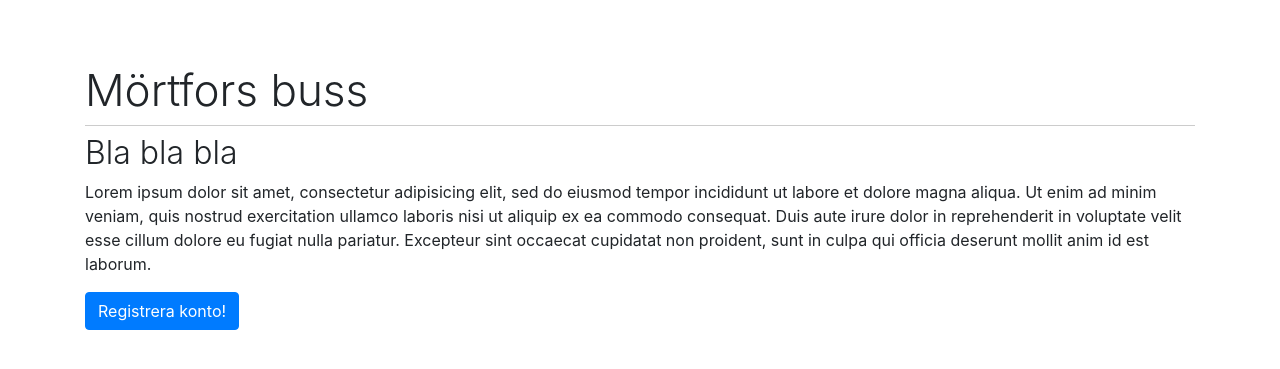
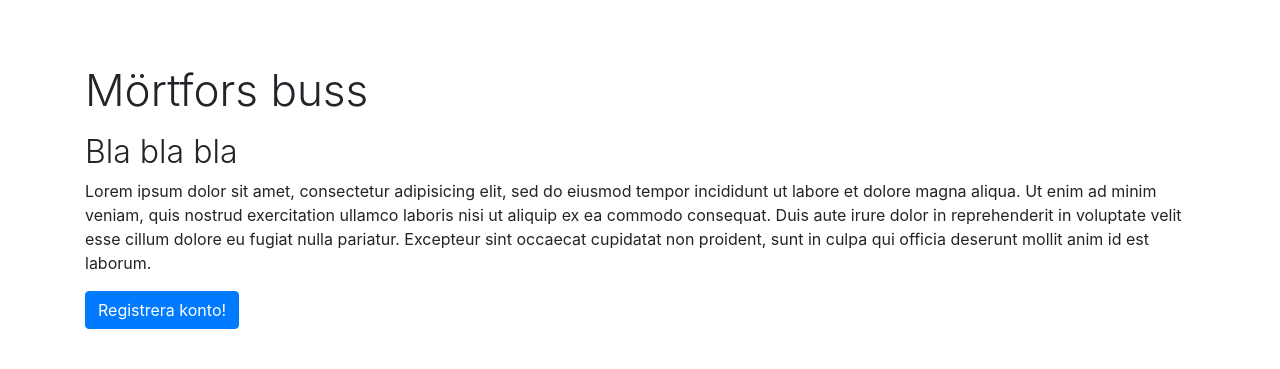
Before and after one commit to christopherlindberg1/mortfors-bus, a Flask app: page / in a window 1280 px wide. Shown: the part 56-425 px from the top of the page. Run offline with Flask 2, Linux system fonts and the light colour scheme; some libraries are stand-ins or nearby versions.

Commit message:
Removed border-bottom from h1

```diff
--- a/static/css/style.css
+++ b/static/css/style.css
@@ -24,7 +24,7 @@ div.alert {
 	font-size: 2.75em;
 	margin-top: 1rem;
 	padding-bottom: 0.5rem;
-	border-bottom: 1px solid #ccc;
+	/*border-bottom: 1px solid #ccc;*/
 }
 
 .display-5 {
```
